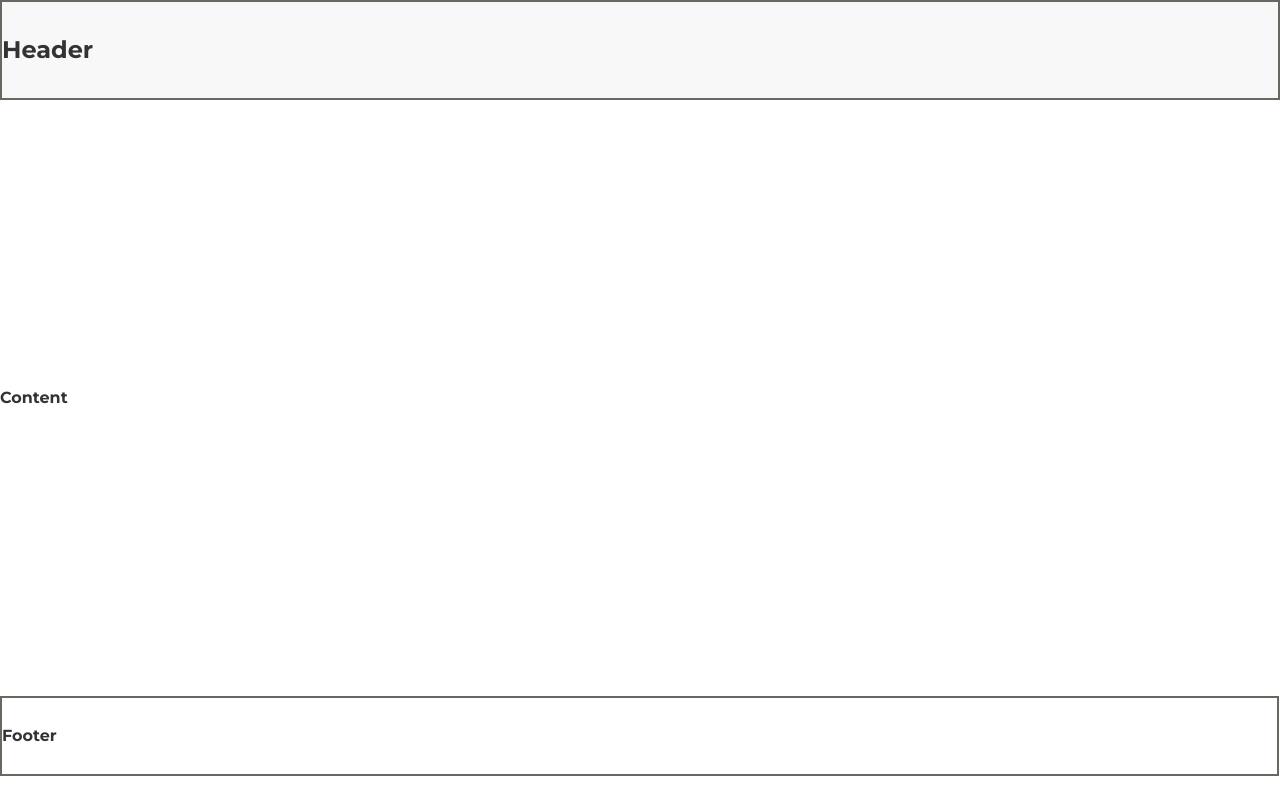
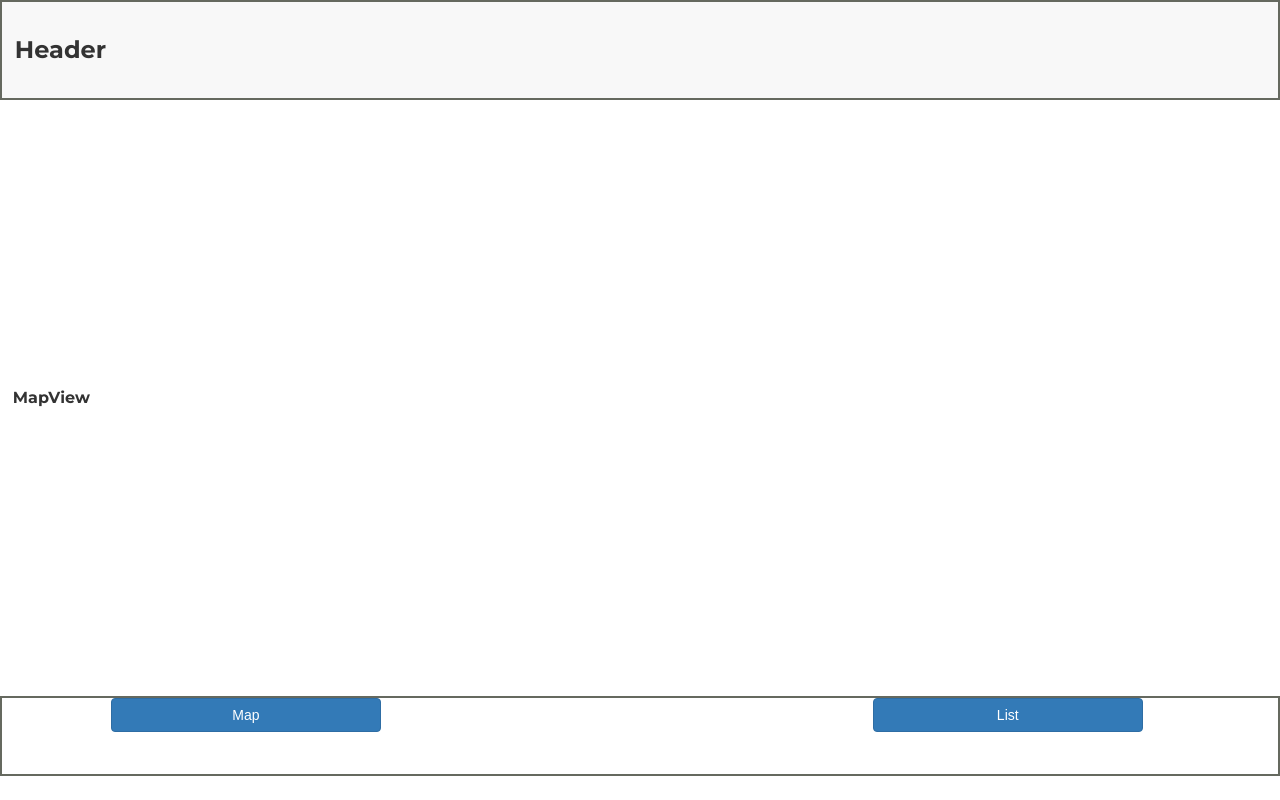
Before and after one commit to naitikpatel1990/TestApp, a website: page www/index.html in a window 1280 px wide. Drawn offline with Linux system fonts and the light colour scheme.

Commit message:
S2- Create two clickable elements in Footer. Name them Map and List

```diff
--- a/www/css/app.css
+++ b/www/css/app.css
@@ -12,7 +12,6 @@ body {
 
 #container {
     display: flex;
-    /* justify-content: center; */
     align-items: center;
     width: 100%;
     margin: 0;
@@ -40,40 +39,38 @@ footer ul#menu {
 
 footer ul#menu>li.tab-button {
     display: block;
-    width: 99.9%;
+    width: 50%;
     padding: 10px 0;
     float: left;
     text-align: center;
     cursor: pointer;
-    border: 1px solid #ccc;
-    border-top: 2px solid #ccc;
     background: #fff;
+        font-weight: bold;
+    cursor: default;
+    border: 1px solid rgb(101, 105, 95);
+    height: 100%;
+    display: flex;
+    align-items: center;
 }
 
 footer ul#menu>li.tab-button.active {
     font-weight: bold;
     cursor: default;
-    border: 2px solid rgb(101, 105, 95);
+    border: 2px solid rgb(169, 33, 71);
     height: 100%;
     display: flex;
     align-items: center;
-    /* justify-content: center; */
 }
 
 
-#tab-content {
+.tab-content {
     text-align: center;
     font-weight: bold;
     display: flex;
     align-items: center;
     justify-content: center;
     margin: 0;
-    padding: 0;
-    left: 0;
-    right: 0;
-    bottom: 0;
-    top: 0;
-    position: inherit;
+    padding: 0 0 0 1vw;
 }
 
 footer.foot-align {}
@@ -101,6 +98,7 @@ footer.footer-align {
     margin: 0;
     top: 0;
     bottom: 0;
+    border: 2px solid rgb(101, 105, 95);
 }
 
 header nav.nav-align {
@@ -123,7 +121,7 @@ header nav.nav-align {
 
 .navbar-brand-centered h3 {
     margin: 0;
-    padding: 0;
+    padding: 0 0 0 1vw;
     text-align: left;
     font-weight: bold;
     float: left;
@@ -139,6 +137,5 @@ header nav.nav-align {
     top: 0;
     bottom: 0;
     display: flex;
-    /* justify-content: center; */
     align-items: center;
 }
--- a/www/index.html
+++ b/www/index.html
@@ -24,14 +24,20 @@
         </nav>
     </header>
     <div id="container">
-        <div id="tab-content">
-            Content
+        <div class="tab-content">
+            <div id="map">
+                MapView
+            </div>
+            <div id="list">
+                ListView
+            </div>
         </div>
     </div>
-    <footer class="footer-align text-left">
-        <ul id="menu">
-            <li id="map-tab-button" class="tab-button active" data-tab="#map-tab">Footer</li>
-        </ul>
+    <footer class="footer-align">
+        <div class="row ">
+            <div class="col-xs-4 col-xs-offset-1"><button class="btn btn-primary col-xs-8" onclick="app.mapView()">Map</button></div>
+            <div class="col-xs-4 col-xs-offset-3"><button class="btn btn-primary col-xs-8" onclick="app.listView()">List</button></div>
+        </div>
     </footer>
     <script type="text/javascript" src="js/index.js"></script>
 </body>
--- a/www/js/index.js
+++ b/www/js/index.js
@@ -28,6 +28,7 @@ var app = {
     // 'pause', 'resume', etc.
     onDeviceReady: function() {
         this.receivedEvent('deviceready');
+
     },
 
     // Update DOM on a Received Event
@@ -40,7 +41,28 @@ var app = {
         receivedElement.setAttribute('style', 'display:block;');
 
         console.log('Received Event: ' + id);
+    },
+    mapView: function() {
+        var list = document.getElementById("list");
+        list.style.display = "none";
+        var map = document.getElementById("map");
+        map.style.display = "block";
+    },
+
+    listView: function() {
+        var map = document.getElementById("map");
+        map.style.display = "none";
+        var list = document.getElementById("list");
+        list.style.display = "block";
     }
+
+
 };
 
+window.onload = function() {
+    let list = document.getElementById("list");
+    list ? list.style.display = "none" : '';
+    let map = document.getElementById("map");
+    map ? map.style.display = "block" : '';
+}
 app.initialize();
```
